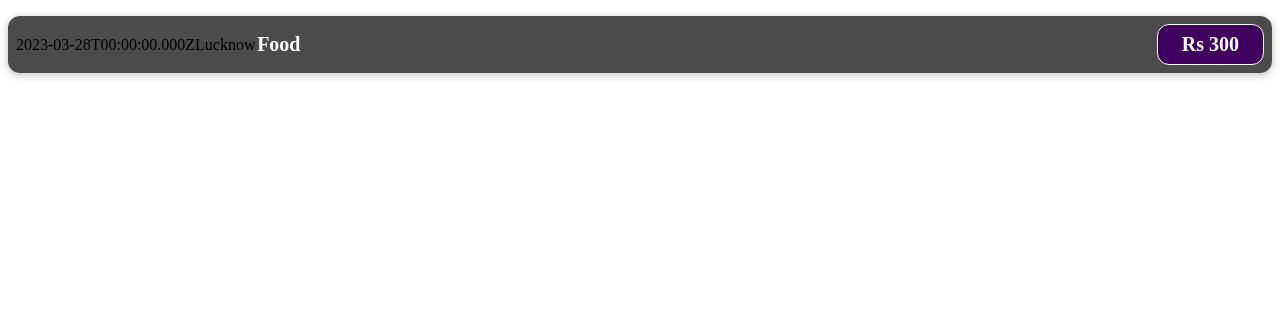
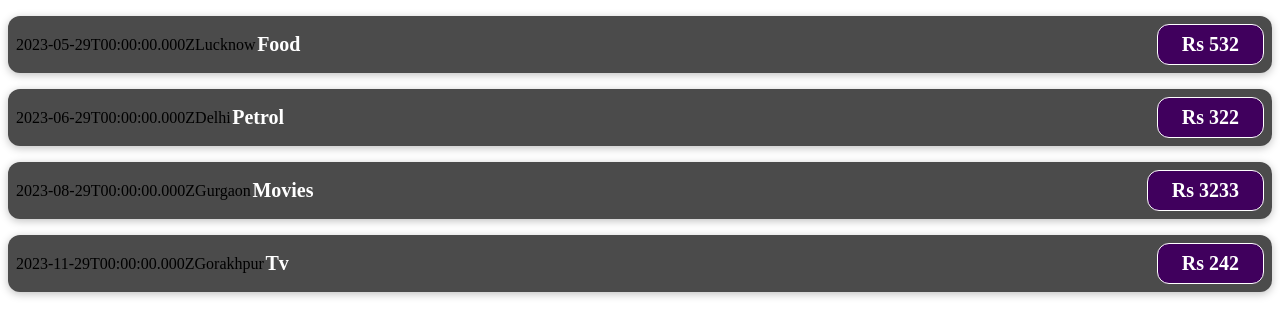
Before and after one commit to DevbratRai/sharpner_task, a React (Vite) app in the folder Expenses/: page / in a window 1280 px wide. Shown: the top 336 px of the page. Built offline with nearby package versions, Linux system fonts and the light colour scheme.

Commit message:
Passing Data

```diff
--- a/Expenses/src/App.jsx
+++ b/Expenses/src/App.jsx
@@ -5,11 +5,45 @@ import "./App.css";
 import ExpenseItems from "./components/ExpenseItems";
 
 function App() {
-  const [count, setCount] = useState(0);
+  const items = [
+    {
+      title: "Food",
+      date: new Date(2023, 4, 29),
+      amount: 532,
+      LocationOfExpenditure: "Lucknow",
+    },
+    {
+      title: "Petrol",
+      date: new Date(2023, 5, 29),
+      amount: 322,
+      LocationOfExpenditure: "Delhi",
+    },
+    {
+      title: "Movies",
+      date: new Date(2023, 7, 29),
+      amount: 3233,
+      LocationOfExpenditure: "Gurgaon",
+    },
+    {
+      title: "Tv",
+      date: new Date(2023, 10, 29),
+      amount: 242,
+      LocationOfExpenditure: "Gorakhpur",
+    },
+  ];
 
   return (
     <>
-      <ExpenseItems />
+      {items.map((item) => {
+        return (
+          <ExpenseItems
+            title={item.title}
+            date={item.date}
+            amount={item.amount}
+            LocationOfExpenditure={item.LocationOfExpenditure}
+          />
+        );
+      })}
     </>
   );
 }
--- a/Expenses/src/components/ExpenseItems.jsx
+++ b/Expenses/src/components/ExpenseItems.jsx
@@ -1,18 +1,18 @@
 import React from "react";
 import "./ExpenseItems.css";
 
-function ExpenseItems() {
-  const LocationOfExpenditure = "Lucknow";
-  const expenseDate = new Date(2023, 2, 28);
-  const expenseTitle = "Food";
-  const expensePrice = 300;
+function ExpenseItems(props) {
+  // const LocationOfExpenditure = "Lucknow";
+  // const expenseDate = new Date(2023, 2, 28);
+  // const expenseTitle = "Food";
+  // const expensePrice = 300;
   return (
     <div className="expense-item">
-      <div>{expenseDate.toISOString()}</div>
-      <div>{LocationOfExpenditure}</div>
+      <div>{props.date.toISOString()}</div>
+      <div>{props.LocationOfExpenditure}</div>
       <div className="expense-item_description">
-        <h2>{expenseTitle}</h2>
-        <div className="expense-item_price">Rs {expensePrice}</div>
+        <h2>{props.title}</h2>
+        <div className="expense-item_price">Rs {props.amount}</div>
       </div>
     </div>
   );
```
